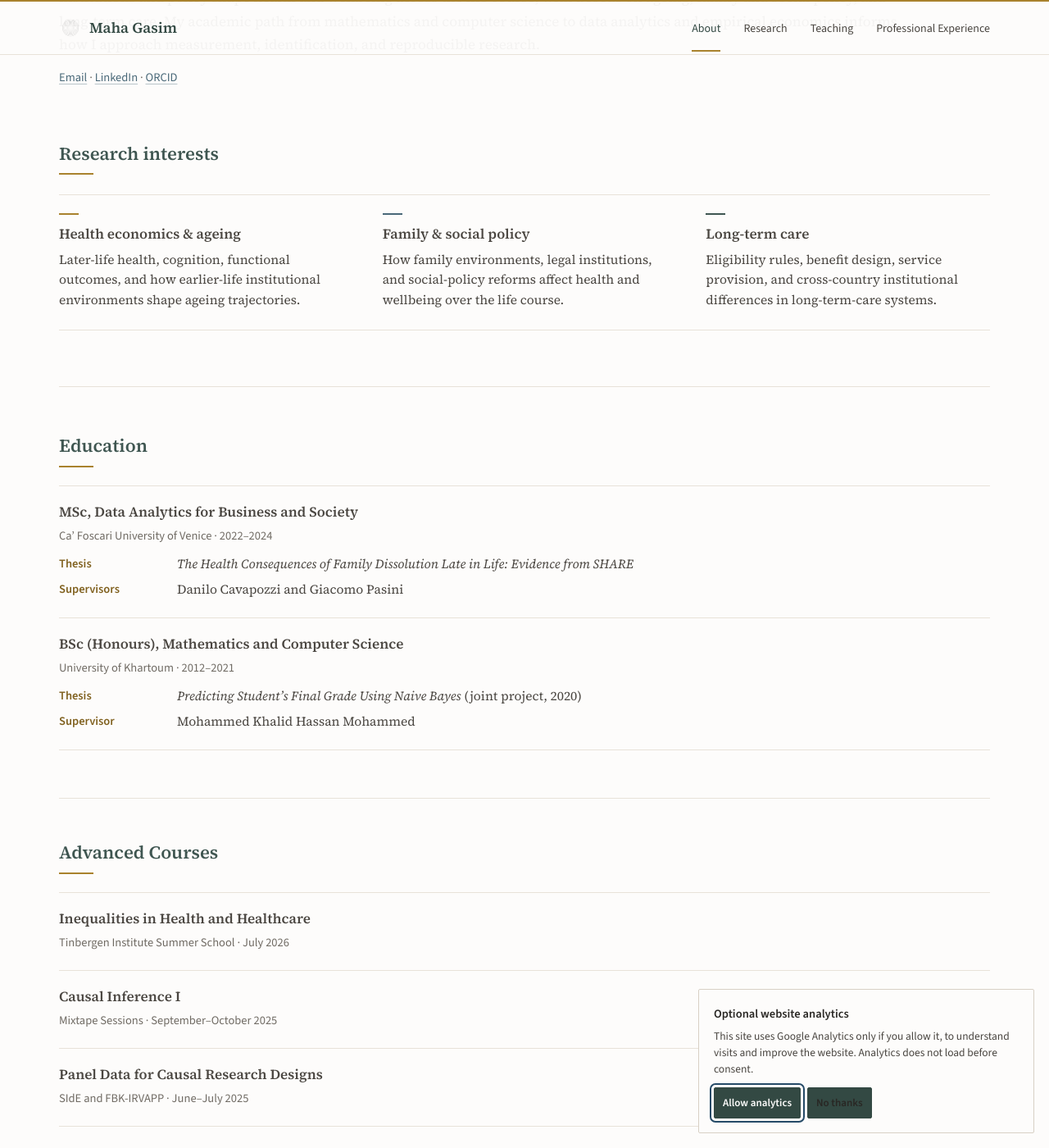
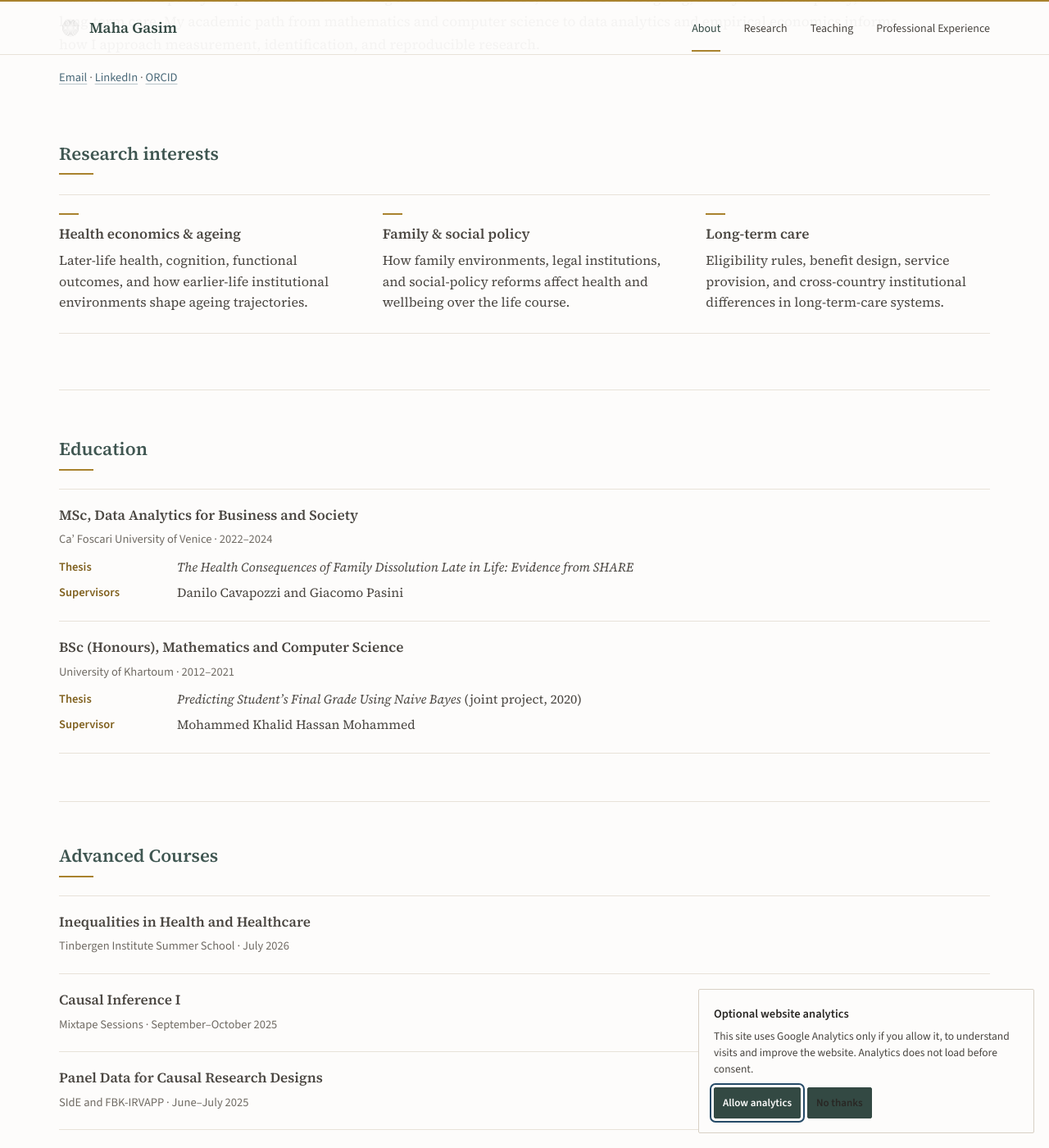
Before and after one commit to mahagasim/mahagasim.github.io, a Jekyll site: the page built from index.md, in a window 1280 px wide and 1400 px high, scrolled down 249 px. Shown: the whole window at 82% size. Built offline with Jekyll 4.4.1, drawn with Linux system fonts in a browser that asks for light colours.

Commit message:
Final visual consistency pass and footer year

```diff
--- a/_layouts/default.html
+++ b/_layouts/default.html
@@ -113,35 +113,39 @@
       background: var(--gold);
     }
 
-    /* Subtitles stay calm and readable. */
+    /* Subtitles stay calm and readable, with the same type treatment everywhere. */
     .interest-item h3,
     .entry h3,
     .paper-entry h3,
     .feature-entry h3,
     .compact-entry h3 {
       color: var(--muted-dark);
+      font-family: var(--font-serif);
+      font-size: var(--h3-size);
+      font-weight: 600;
+      line-height: 1.38;
     }
 
-    /* Research-interest columns get tiny accent marks, not competing title colours. */
+    .interest-item p {
+      color: var(--muted-dark);
+      font-size: 16px;
+      line-height: 1.62;
+    }
+
+    /* Research-interest accents now use one consistent gold signature. */
     .interest-item {
       position: relative;
     }
 
-    .interest-item::before {
+    .interest-item::before,
+    .interest-item:nth-child(2)::before,
+    .interest-item:nth-child(3)::before {
       content: "";
       display: block;
       width: 24px;
       height: 2px;
       margin-bottom: 12px;
       background: var(--gold);
-    }
-
-    .interest-item:nth-child(2)::before {
-      background: var(--blue);
-    }
-
-    .interest-item:nth-child(3)::before {
-      background: var(--heading);
     }
 
     .compact-detail span,
@@ -205,14 +209,41 @@
       color: var(--heading-deep);
     }
 
-    /* A warm ending, still much brighter than the previous footer. */
+    /* A bright, compact signature footer. */
     .site-footer {
       background: var(--gold-wash);
       border-top-color: var(--gold-soft);
     }
 
+    .footer-shell {
+      min-height: 76px;
+    }
+
+    .footer-identity {
+      display: flex;
+      flex-direction: row;
+      align-items: baseline;
+      gap: 8px;
+      white-space: nowrap;
+    }
+
     .footer-identity strong {
       color: var(--heading-deep);
+      font-family: var(--font-serif);
+      font-size: 15px;
+      font-weight: 600;
+    }
+
+    .footer-identity span:not(.footer-separator) {
+      color: var(--muted);
+      font-family: var(--font-sans);
+      font-size: 13.5px;
+    }
+
+    .footer-separator {
+      color: var(--gold);
+      font-family: var(--font-sans);
+      font-size: 13px;
     }
 
     .analytics-consent {
@@ -245,6 +276,12 @@
       .content--research .feature-entry {
         padding-left: 16px;
       }
+
+      .footer-identity {
+        flex-wrap: wrap;
+        gap: 5px 7px;
+        white-space: normal;
+      }
     }
   </style>
 </head>
@@ -276,9 +313,12 @@
 
   <footer class="site-footer">
     <div class="footer-shell">
-      <div class="footer-identity">
+      <div class="footer-identity" aria-label="Maha Gasim, Venice, Italy, 2026">
         <strong>Maha Gasim</strong>
+        <span class="footer-separator" aria-hidden="true">·</span>
         <span>Venice, Italy</span>
+        <span class="footer-separator" aria-hidden="true">·</span>
+        <span>2026</span>
       </div>
       <div class="footer-note">
         <button class="analytics-preferences" id="analytics-preferences" type="button">Analytics preferences</button>
```
